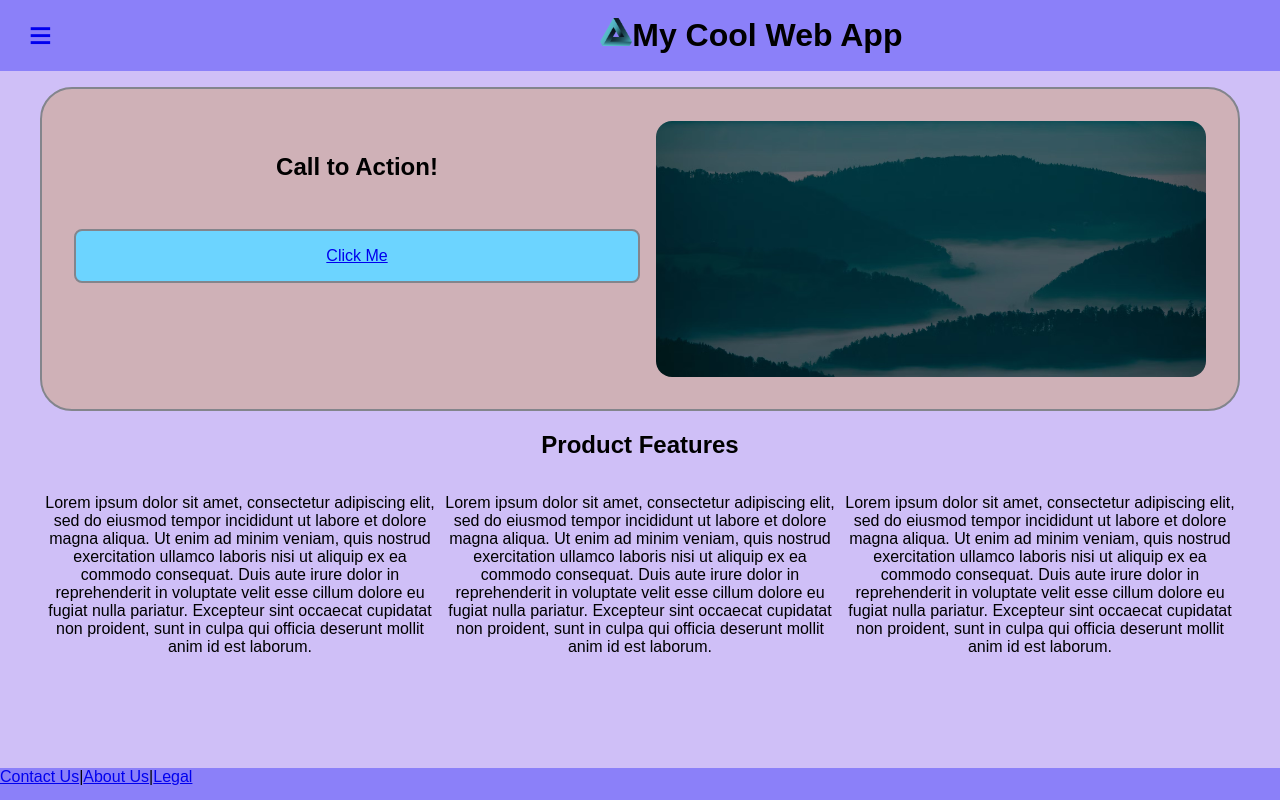
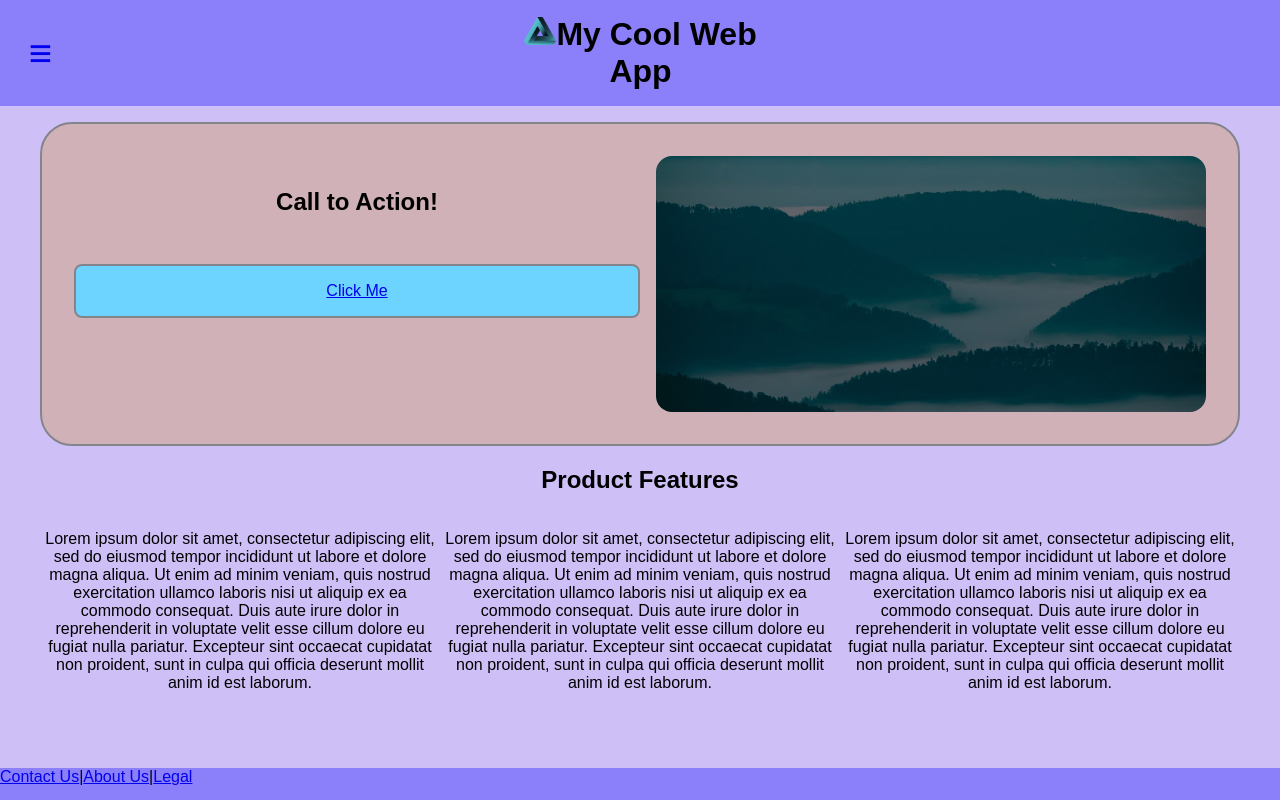
Before and after one commit to JamesonRGrieve-Instruction/Demo-EXSM3934-2024-03-Fall, a website: page src/index.html in a window 1280 px wide. Drawn offline with Linux system fonts and the light colour scheme.

Commit message:
Flex basis to keep something centered between two differently sized things;

```diff
--- a/src/css/styles.css
+++ b/src/css/styles.css
@@ -22,13 +22,19 @@ header {
   padding: 1rem 0;
   margin-bottom: 1rem;
   display: flex;
+  justify-content: space-between;
   align-items: center;
-  gap: 30%;
+}
+header > a {
+  flex-basis: 40%;
 }
 header h1 {
   text-align: center;
   margin: 0;
-  width: 50%;
+  flex-basis: 1;
+}
+header > div {
+  flex-basis: 40%;
 }
 header img {
   width: 2rem;
--- a/src/index.html
+++ b/src/index.html
@@ -12,6 +12,8 @@
   <header>
     <a href="#" class="toggle">≡</a>
     <h1><img src="img/logo.webp" alt="My Cool Web App Logo">My Cool Web App</h1>
+    <div>
+    </div>
     <nav class="navigation">
       <ul>
         <li><a href="#">Store</a></li>
@@ -27,6 +29,7 @@
         <a href="#">Click Me</a>
       </div>
       <div id="landscape-image"></div>
+
     </section>
     <section>
       <h2>Product Features</h2>
```
